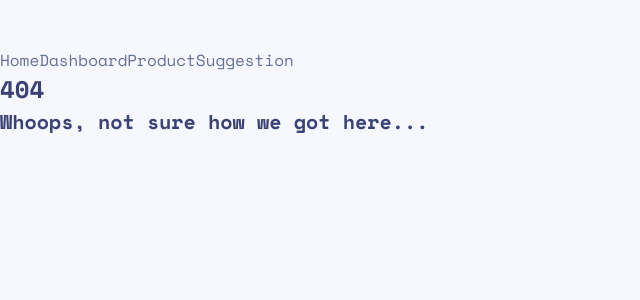
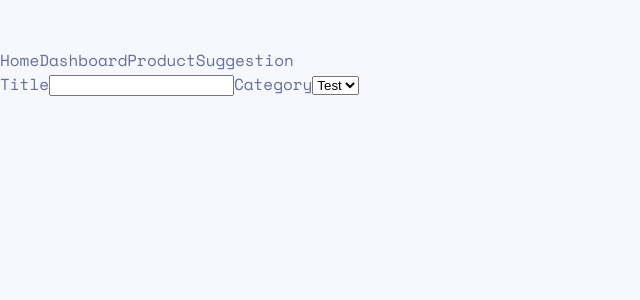
Before and after one commit to ormus395/product-feedback-app-web, a React (Create React App) app: page /new-suggestion in a window 1280 px wide. Before the commit this address had no page. Shown: the top 300 px of the page, without its empty margins (0-640 px from the left). Built offline with nearby package versions, Linux system fonts and the light colour scheme.

Commit message:
Started work on add suggestion form and page

```diff
--- a/src/App.tsx
+++ b/src/App.tsx
@@ -7,6 +7,7 @@ import DropDown from "./components/DropDown/DropDown";
 import SuggestionBar from "./components/SuggestionBar/SuggestionBar";
 import ProductCards from "./components/ProductCards/ProductCard";
 import ProductPage from "./pages/Products/ProductPage";
+import AddSuggestionForm from "./pages/Suggestion/AddSuggestionForm";
 import FourOhFour from "./pages/404/404";
 import Dashboard from "./pages/Dashboard/Dashboard";
 
@@ -37,6 +38,7 @@ function App() {
         <Route path="/" element={() => <h1>Landing</h1>} />
         <Route path="/dashboard" element={<Dashboard />} />
         <Route path="/product/:productId" element={<ProductPage />} />
+        <Route path="/new-suggestion" element={<AddSuggestionForm />} />
         <Route path="*" element={<FourOhFour />} />
       </Routes>
     </div>
--- a/src/components/SuggestionBar/SuggestionBar.tsx
+++ b/src/components/SuggestionBar/SuggestionBar.tsx
@@ -2,6 +2,7 @@ import "./suggestionbar.css";
 import Button from "../Button/Button";
 import DropDown from "../DropDown/DropDown";
 import Flex from "../Layout/Flex/Flex";
+import { Link } from "react-router-dom";
 /*
 
 The suggestion bar will have a dropdown sort by component
@@ -26,7 +27,7 @@ const SuggestionBar = () => {
         <Button
           onClick={() => console.log("this will route to a form someday")}
         >
-          + Add Suggestion
+          <Link to="/new-suggestion">+ Add Suggestion</Link>
         </Button>
       </Flex>
 
--- /dev/null
+++ b/src/pages/Suggestion/AddSuggestionForm.tsx
@@ -0,0 +1,48 @@
+import { useFormik } from "formik";
+
+/*
+
+Initial suggestion form values
+    title: string
+    suggestion type
+    suggestion body
+*/
+
+const AddSuggestionForm = () => {
+  const formik = useFormik({
+    initialValues: {
+      title: "",
+      suggestionType: "",
+      suggestionBody: "",
+    },
+    onSubmit: (values) => {
+      alert(JSON.stringify(values, null, 2));
+    },
+  });
+  return (
+    <div>
+      <form onSubmit={formik.handleSubmit}>
+        <label htmlFor="title">Title</label>
+        <input
+          id="title"
+          name="title"
+          type="text"
+          onChange={formik.handleChange}
+          value={formik.values.title}
+        />
+
+        <label htmlFor="suggestionType">Category</label>
+        <select
+          name="suggestionType"
+          id="suggestionType"
+          value={formik.values.suggestionType}
+          onChange={formik.handleChange}
+        >
+          <option>Test</option>
+        </select>
+      </form>
+    </div>
+  );
+};
+
+export default AddSuggestionForm;
```
